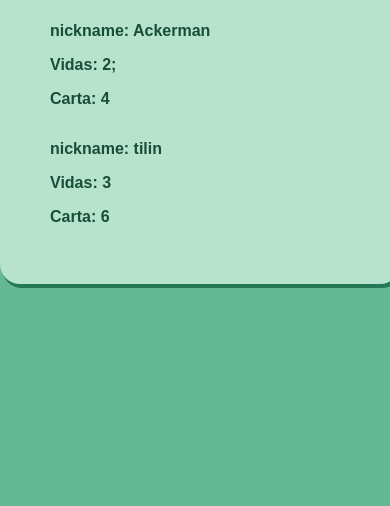
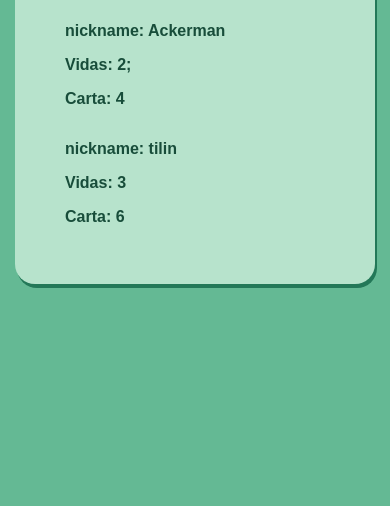
Before and after one commit to AlexanderCalle2304/Proyecto-Momento, a plain HTML site: page index.html in a window 390 px wide. Shown: the part 338-844 px from the top of the page. Drawn offline with Linux system fonts and the light colour scheme.

Commit message:
responsive fixed

```diff
--- a/styles.css
+++ b/styles.css
@@ -1,7 +1,7 @@
 body{
   font-family: Arial, Helvetica, sans-serif;
   background-color: #64b994;
-  display: grid;
+  display: flex;
   margin: 0;
   padding: 0;
   height: 100vh;
@@ -14,7 +14,7 @@ main{
   flex-direction: column;
   justify-content: center;
   height: 300px;
-  width: 300px;
+  width: 260px;
   background-color: #b7e3cc;
   border-radius: 20px;
   box-shadow: 2px 4px #237858;
```
